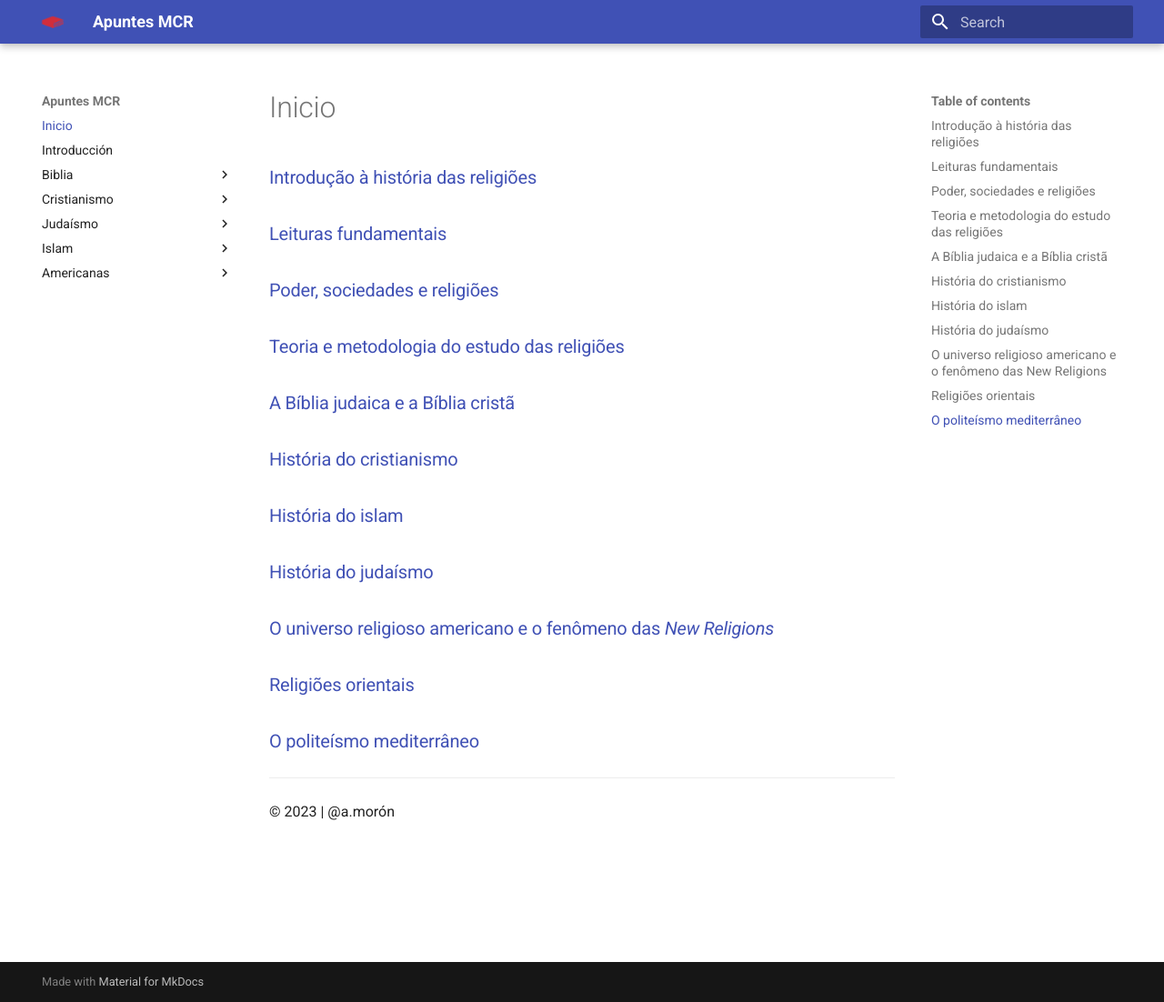
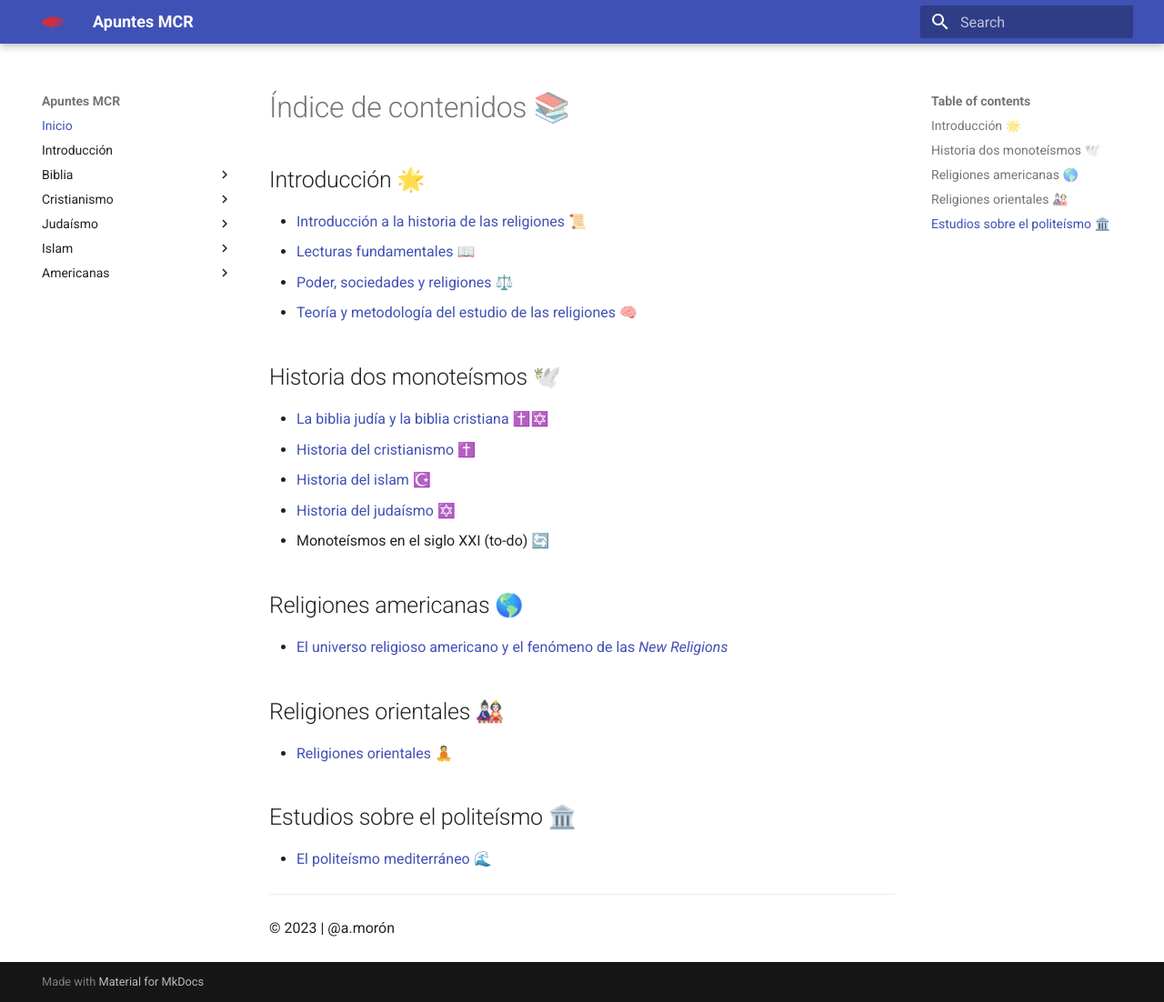
Before and after one commit to moronbandin/mcr_docs, an MkDocs documentation site: the page built from docs/index.md, in a window 1280 px wide and 1102 px high. Shown: the whole window at 91% size. Built offline with MkDocs 1.6.1 and Material for MkDocs 9.7.7, drawn with Linux system fonts in a browser that asks for light colours.

Commit message:
Fixed structure

```diff
--- a/docs/index.md
+++ b/docs/index.md
@@ -1,24 +1,31 @@
-### [Introdução à história das religiões](judaismo)
+# Índice de contenidos 📚
 
-### [Leituras fundamentais](lecturas)
+## Introducción 🌟
 
-### [Poder, sociedades e religiões](poder)
+- [Introducción a la historia de las religiones](intro/index.md) 📜
+- [Lecturas fundamentales](lecturas/index.md) 📖
+- [Poder, sociedades y religiones](poder/index.md) ⚖️
+- [Teoría y metodología del estudio de las religiones](teoria/index.md) 🧠
 
-### [Teoria e metodologia do estudo das religiões](teoria)
+## Historia dos monoteísmos 🕊️
 
-### [A Bíblia judaica e a Bíblia cristã](/biblia/index.md)
+- [La biblia judía y la biblia cristiana](/biblia/index.md) ✝️✡️
+- [Historia del cristianismo](cristianismo/index.md) ✝️
+- [Historia del islam](islam/index.md) ☪️
+- [Historia del judaísmo](judaismo/intro.md) ✡️
+- Monoteísmos en el siglo XXI (to-do) 🔄
 
-### [História do cristianismo](cristianismo)
+## Religiones americanas 🌎
 
-### [História do islam](islam)
+- [El universo religioso americano y el fenómeno de las _New Religions_](americanas/index.md)
 
-### [História do judaísmo](judaismo)
+## Religiones orientales 🎎
 
-### [O universo religioso americano e o fenômeno das _New Religions_](americanas)
+- [Religiones orientales](orientales/index.md) 🧘
 
-### [Religiões orientais](orientales)
+## Estudios sobre el politeísmo 🏛️
 
-### [O politeísmo mediterrâneo](politeismo)
+- [El politeísmo mediterráneo](politeismo/index.md) 🌊
 
 ---
 
```
Also changed, not shown: docs/judaismo/apuntes/jdmo_repaso.md (+0 -11 lines), docs/judaismo/intro.md (+23 -10 lines), docs/judaismo/apuntes/t5/index.md (line endings or trailing spaces).
